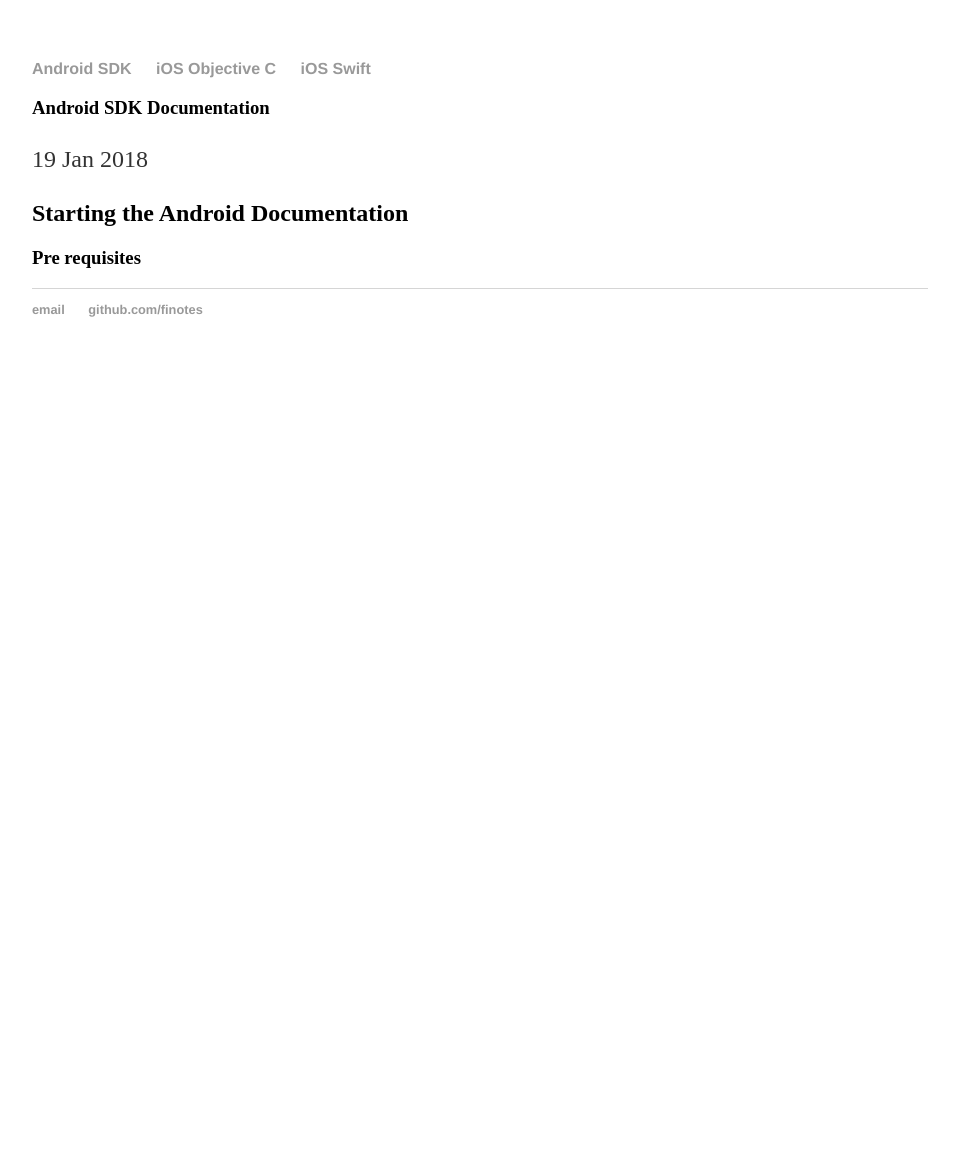
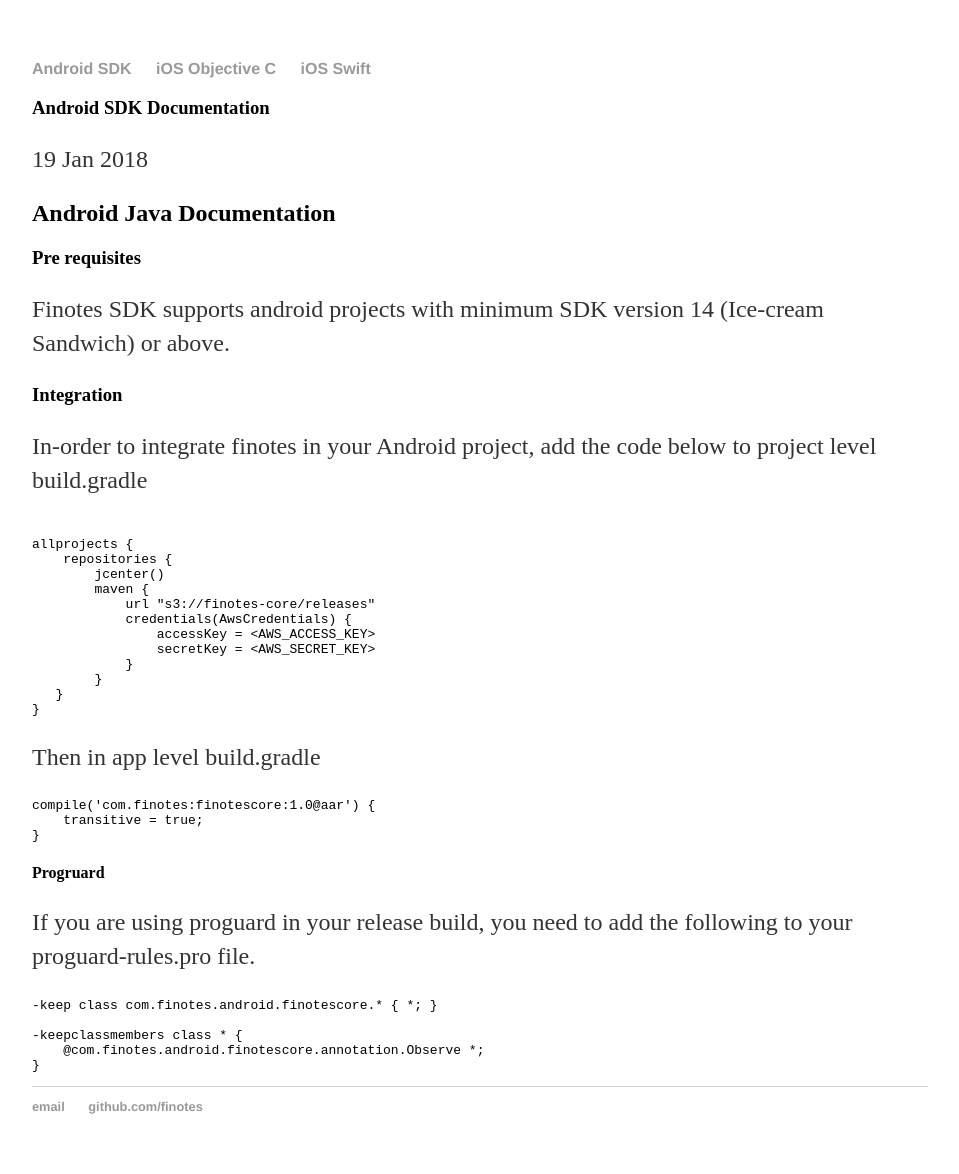
Before and after one commit to finotes/finotes.github.io, a Jekyll site: the page built from _posts/2018-01-19-android-java-docs.md, in a window 1280 px wide. Shown: the whole page, without its empty margins (160-1119 px from the left). Built offline with Jekyll 4.4.1, drawn with Linux system fonts in a browser that asks for light colours; before the commit the page ends 900 px from its top, so only the background shows below that.

Commit message:
Update 2018-01-19-android-java-docs.md

````diff
--- a/_posts/2018-01-19-android-java-docs.md
+++ b/_posts/2018-01-19-android-java-docs.md
@@ -4,6 +4,47 @@ title: "Android SDK Documentation"
 date: 2018-01-19
 ---
 
-## Starting the Android Documentation
+## Android Java Documentation
 
 ### Pre requisites
+
+Finotes SDK supports android projects with minimum SDK version 14 (Ice-cream Sandwich) or
+above.
+
+### Integration
+
+In-order to integrate finotes in your Android project, add the code below to project level build.gradle
+
+```Gradle
+
+allprojects {
+    repositories {
+        jcenter()
+        maven {
+            url "s3://finotes-core/releases"
+            credentials(AwsCredentials) {
+                accessKey = <AWS_ACCESS_KEY>
+                secretKey = <AWS_SECRET_KEY>
+            }
+        }
+   }
+}
+```
+
+Then in app level build.gradle
+
+```Gradle
+compile('com.finotes:finotescore:1.0@aar') {
+    transitive = true;
+}
+```
+#### Progruard
+If you are using proguard in your release build, you need to add the following to your proguard-rules.pro file.
+
+```
+-keep class com.finotes.android.finotescore.* { *; }
+
+-keepclassmembers class * {
+    @com.finotes.android.finotescore.annotation.Observe *;
+}
+```
````
